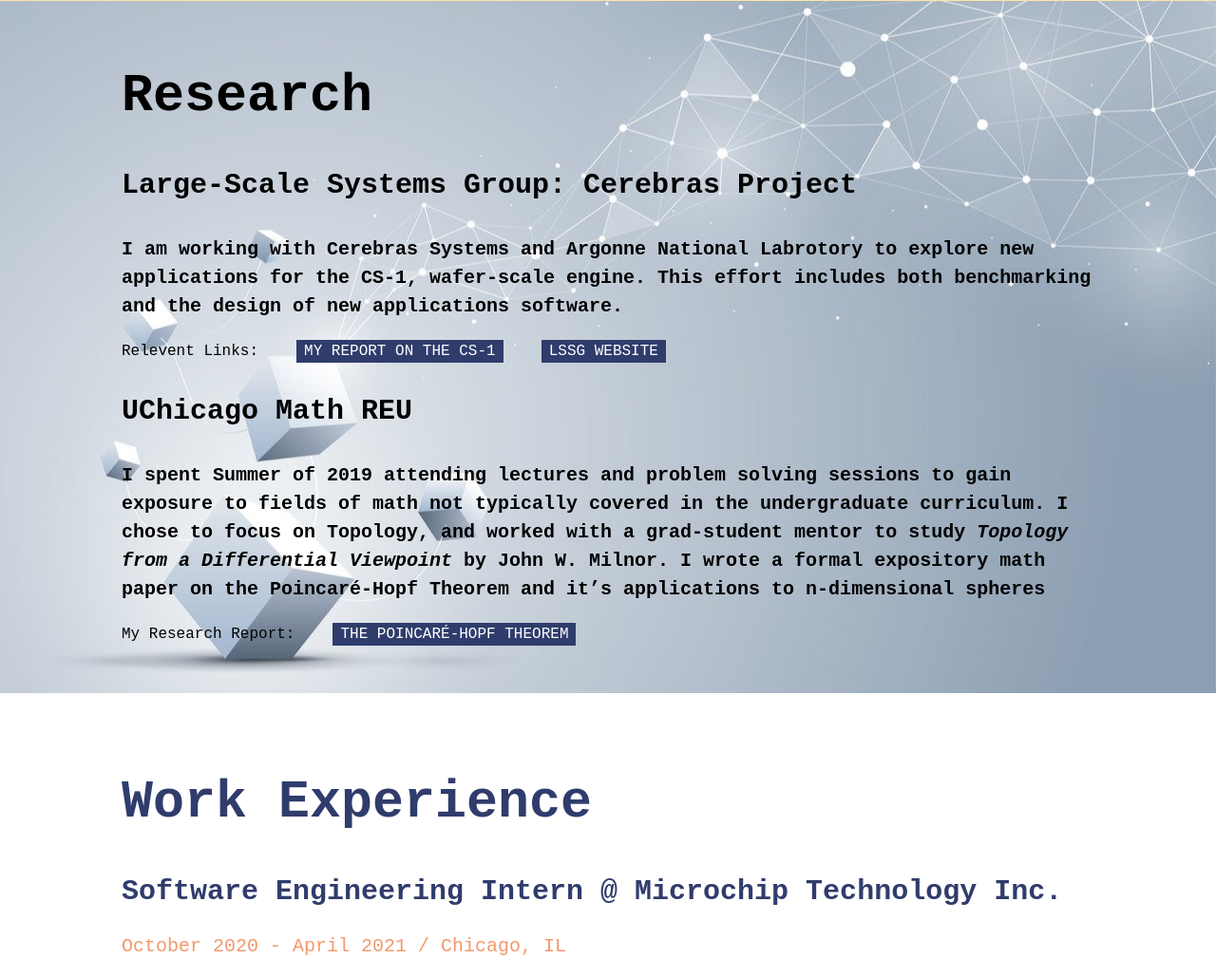
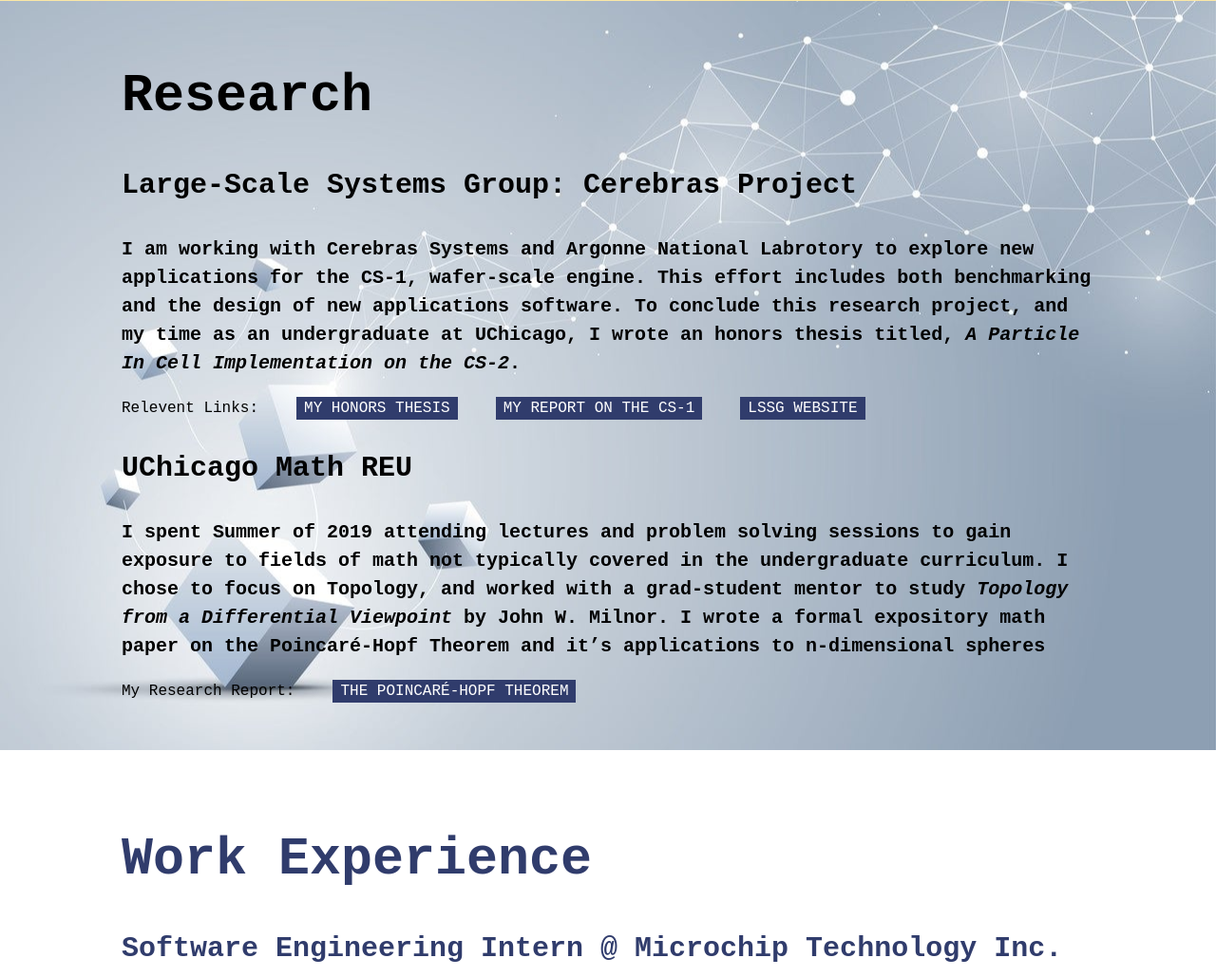
Before and after one commit to mandyla808/mandyla808.github.io, a plain HTML site: page index.html in a window 1280 px wide. Shown: the part 1078-2107 px from the top of the page at 95% size. Drawn offline with Linux system fonts and the light colour scheme.

Commit message:
Added honors thesis

```diff
--- a/index.html
+++ b/index.html
@@ -75,10 +75,15 @@
         <p>I am working with Cerebras Systems and Argonne National Labrotory to
           explore new applications for the CS-1, wafer-scale engine. This effort
           includes both benchmarking and the design of new applications software.
+          To conclude this research project, and my time as an undergraduate at
+          UChicago, I wrote an honors thesis titled, <i>A Particle In Cell
+          Implementation on the CS-2</i>.
         </p>
         <nav>
           <ul>
             <li>Relevent Links: </li>
+            <li><a href="img/A_Particle_In_Cell_Performance_Model_on_the_CS_2.pdf"
+              target="_blank">My Honors Thesis</a></li>
             <li><a href="img/CS24440_Report.pdf" target="_blank">
               My report on the CS-1</a></li>
             <li><a href="http://people.cs.uchicago.edu/~aachien/" target="_blank">
```
Also changed, not shown: 1 other file.
